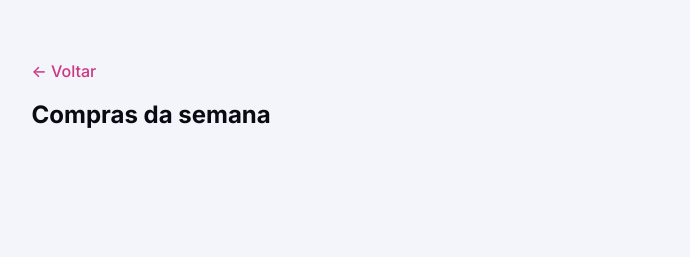
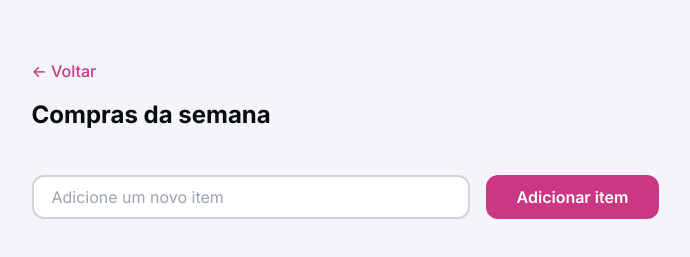
Before and after one commit to gabrielcipolini/projeto-quicklist, a plain HTML site: page index.html in a window 1280 px wide. Shown: the part 73-330 px from the top of the page, without its empty margins (295-985 px from the left). Drawn offline with Linux system fonts and the light colour scheme.

Commit message:
Add form

```diff
--- a/index.html
+++ b/index.html
@@ -15,12 +15,11 @@
     <title>Quicklist</title>
   </head>
   <body>
-    <div id="app" class="container">
     <div class="logo desktop-only">
       <img src="assets/logo.svg" alt="Logo quicklist" />
     </div>
 
-      <main>
+    <main class="container">
       <header class="grid gap-16">
         <div class="go-back">
           <a href="#"> &lt;- Voltar </a>
@@ -29,8 +28,16 @@
         <h1>Compras da semana</h1>
       </header>
 
+      <form action="" class="grid gap-16">
+        <input
+          type="text"
+          name="newItem"
+          id="newItem"
+          placeholder="Adicione um novo item"
+        />
+        <button type="submit">Adicionar item</button>
+      </form>
     </main>
-    </div>
 
     <script src="scripts/scripts.js"></script>
   </body>
--- a/styles/app.css
+++ b/styles/app.css
@@ -1,7 +1,5 @@
-#app {
+main header {
   --m-top: 3.4rem;
-
-  & main header {
   margin-top: var(--m-top);
 
   & .go-back {
@@ -10,15 +8,44 @@
     }
   }
 }
+
+form {
+  margin-block: 4.4rem 4rem;
+
+  & input {
+    background-color: var(--bg-secondary);
+    border-radius: 1.2rem;
+    border: 2px solid var(--border-primary);
+    padding: 0.8rem 1.8rem;
+
+    &::placeholder {
+      color: var(--content-tertiary);
+      font: 400 1.6rem/2.2rem var(--ff-inter);
+    }
+  }
+
+  & button {
+    background: var(--color-brand);
+    border: none;
+    border-radius: 1.2rem;
+    color: var(--always-white);
+    font: var(--label);
+    padding: 1.2rem 2.4rem;
+  }
 }
 
 @media (width >= 800px) {
-  #app {
+  main header {
     --m-top: 6.2rem;
+  }
 
   .logo {
     margin-top: 2.4rem;
     text-align: center;
   }
+
+  form {
+    grid-template-columns: 70% 1fr;
+    width: 100%;
   }
 }
--- a/styles/utility.css
+++ b/styles/utility.css
@@ -3,6 +3,7 @@
   --max-width: 37.5rem;
   width: min(var(--max-width), 100% - var(--px-base) * 2);
   margin-inline: auto;
+
 }
 
 .desktop-only {
```
Lines whose indentation alone changed are shown as unchanged.
